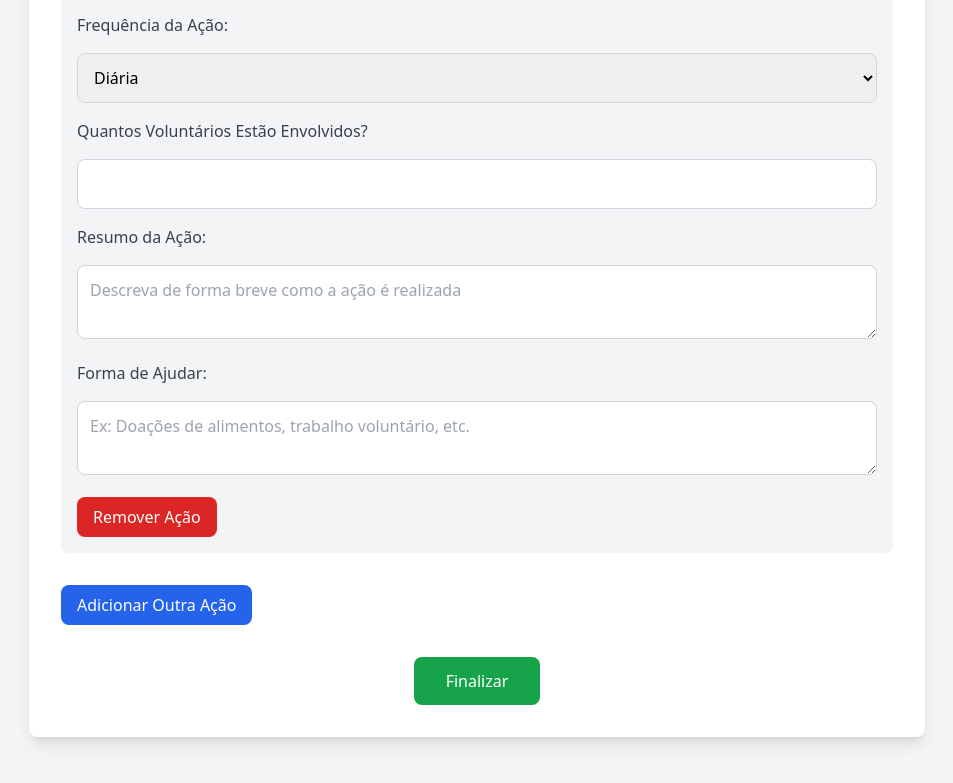
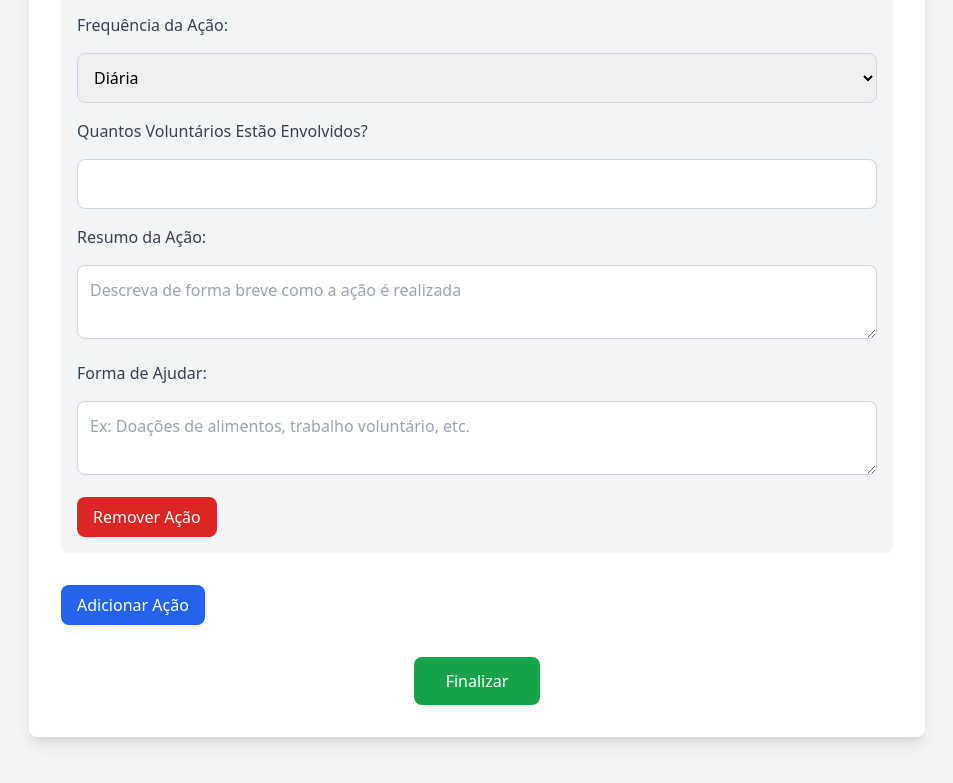
Before and after one commit to CatolicoCristao/catolicocristao.github.io, a plain HTML site: page form_promocao_humana.html in a window 1280 px wide. Shown: the part 1681-2464 px from the top of the page, without its empty margins (163-1116 px from the left). Drawn offline with nearby package versions, Linux system fonts and the light colour scheme.

Commit message:
feat change button

```diff
--- a/form_promocao_humana.html
+++ b/form_promocao_humana.html
@@ -182,7 +182,7 @@
             <fieldset class="mb-8">
                 <legend class="text-xl font-semibold text-gray-800 mb-4">Ações de Promoção Humana</legend>
                 <div id="acoes-container"></div>
-                <button type="button" onclick="adicionarAcao()" class="mt-4 bg-blue-600 text-white px-4 py-2 rounded-lg">Adicionar Outra Ação</button>
+                <button type="button" onclick="adicionarAcao()" class="mt-4 bg-blue-600 text-white px-4 py-2 rounded-lg">Adicionar Ação</button>
             </fieldset>
 
             <div id="overlay" class="fixed inset-0 bg-gray-800 bg-opacity-50 flex items-center justify-center hidden z-50">
```
